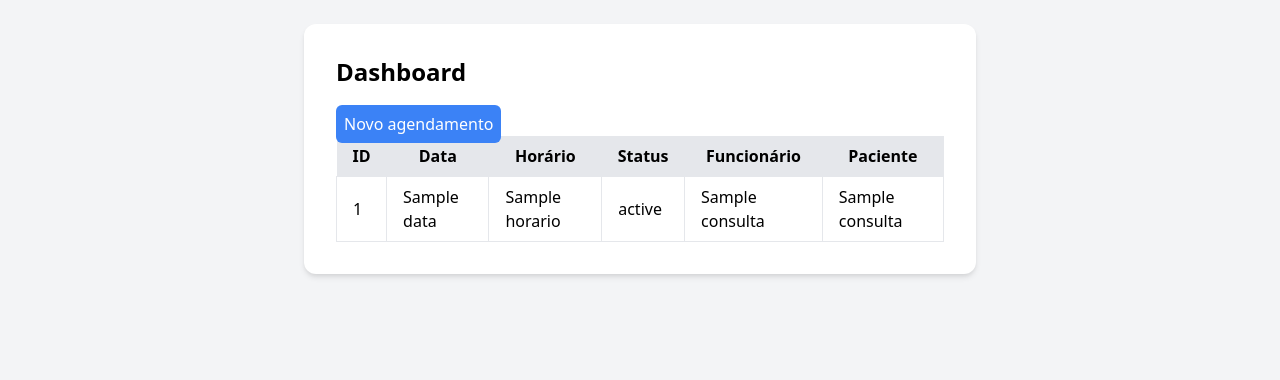
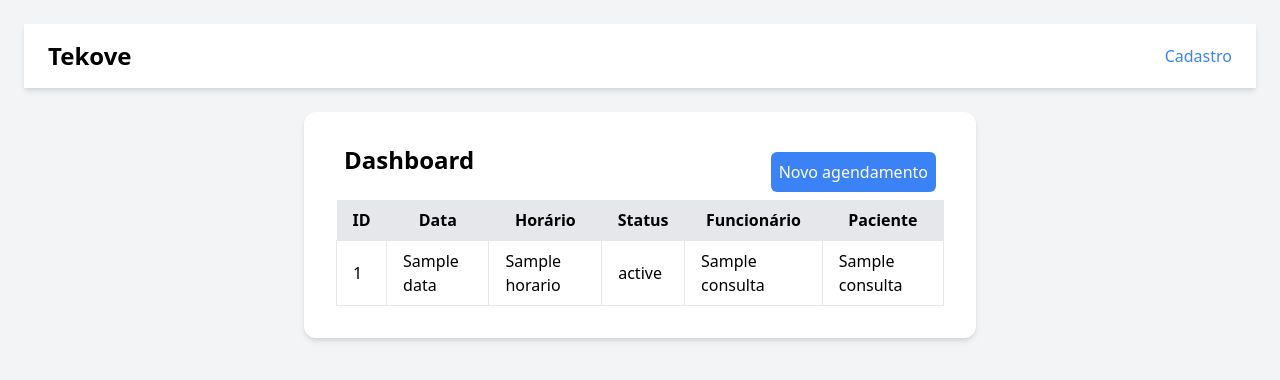
Before and after one commit to CWebler/tekove, a Flask app: page /dashboard in a window 1280 px wide. Shown: the top 380 px of the page. Run offline with Flask 3, Linux system fonts and the light colour scheme; a database or web service that is not in the repository returns one stand-in record (values such as "Sample title"); some libraries are stand-ins or nearby versions.

Commit message:
adicionando headers

```diff
--- a/app/templates/dashboard.html
+++ b/app/templates/dashboard.html
@@ -8,11 +8,28 @@
     <link href="https://cdn.jsdelivr.net/npm/tailwindcss@2.2.19/dist/tailwind.min.css" rel="stylesheet">
 </head>
 <body class="bg-gray-100 p-6">
+    <header class="bg-white shadow-md py-4">
+        <div class="container mx-auto px-6 flex justify-between items-center">
+            <h1 class="text-2xl font-bold"><a href="/dashboard">Tekove</a></h1>
+
+            <nav>
+                <ul class="flex space-x-4">
+                    <li><a href="/cadastro" class="text-blue-500 hover:underline">Cadastro</a></li>
+                </ul>
+            </nav>
+        </div>
+    </header>
+    <main class="container mx-auto p-6">
+
     <div class="max-w-2xl mx-auto bg-white p-8 rounded-xl shadow-md">
-        <h1 class="text-2xl font-bold mb-6">Dashboard</h1>
-        <a href="/agendamento" class="bg-blue-500 text-white p-2 rounded-md">Novo agendamento</a>
+
+        <div class="container mx-auto px-2 flex justify-between items-center">
+            <h1 class="text-2xl font-bold mb-6">Dashboard</h1>
+            <a href="/agendamento" class="bg-blue-500 text-white p-2 rounded-md">Novo agendamento</a>
+        </div>
 
         <div id="consultas" hx-get="/listar_consultas" hx-trigger="load" hx-target="#consultas" hx-swap="innerHTML"></div>
     </div>
+    </main>
 </body>
 </html>
```
Also changed, not shown: app/templates/index.html (+13 -0 lines).
